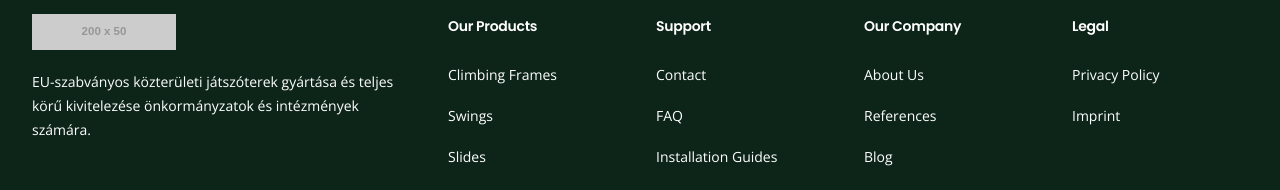
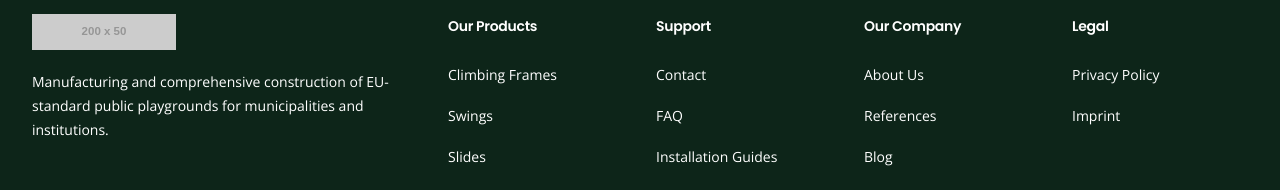
Before and after one commit to jozsef-kiss/terra-forte-project, a Next.js app: page /en in a window 1280 px wide. Shown: the part 6732-6922 px from the top of the page. Built offline with nearby package versions, Linux system fonts and the light colour scheme; no server answers.

Commit message:
Footer/Marketing_text

```diff
--- a/src/components/layout/Footer.tsx
+++ b/src/components/layout/Footer.tsx
@@ -73,8 +73,7 @@ export const Footer = async ({ lang }: { lang: Locale }) => {
             </Link>
             {/* Szöveg: text-gray-300 (világos szürke) */}
             <p className="text-sm leading-6 text-white mt-5">
-              EU-szabványos közterületi játszóterek gyártása és teljes körű
-              kivitelezése önkormányzatok és intézmények számára.
+              {f.marketing_text}
             </p>
           </div>
 
--- a/src/dictionaries/de.json
+++ b/src/dictionaries/de.json
@@ -45,6 +45,7 @@
       "placeholder": "Geben Sie Ihre E-Mail-Adresse ein",
       "button": "Abonnieren"
     },
+    "marketing_text": "Herstellung und Komplettausführung von öffentlichen Spielplätzen nach EU-Norm für Kommunen und Institutionen.",
     "sections": {
       "products": {
         "title": "Unsere Produkte",
--- a/src/dictionaries/en.json
+++ b/src/dictionaries/en.json
@@ -45,6 +45,7 @@
       "placeholder": "Enter your email address",
       "button": "Subscribe"
     },
+    "marketing_text": "Manufacturing and comprehensive construction of EU-standard public playgrounds for municipalities and institutions.",
     "sections": {
       "products": {
         "title": "Our Products",
--- a/src/dictionaries/hu.json
+++ b/src/dictionaries/hu.json
@@ -45,6 +45,7 @@
       "placeholder": "Adja meg az e-mail címét",
       "button": "Feliratkozás"
     },
+    "marketing_text": "EU-szabványos közterületi játszóterek gyártása és teljes körű kivitelezése önkormányzatok és intézmények számára.",
     "sections": {
       "products": {
         "title": "Termékeink",
```
